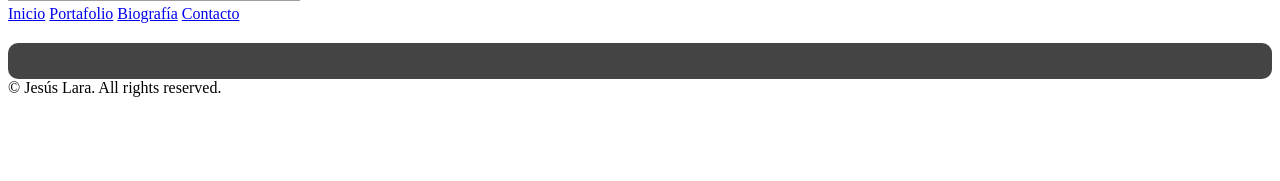
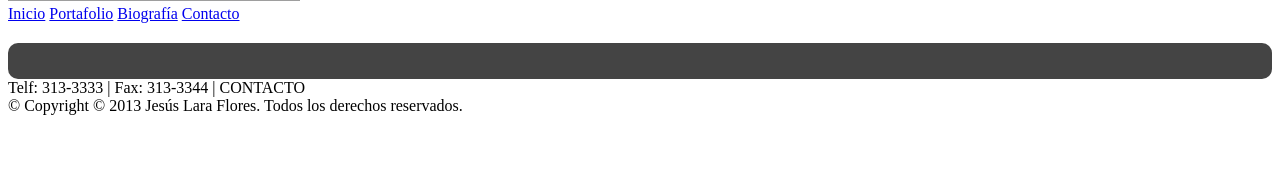
Before and after one commit to heraldmatias/portafolio, a Django app: template templates/album/album.html in a window 1280 px wide. Shown: the part 604-785 px from the top of the page. Run offline with Django 3.2, Linux system fonts and the light colour scheme; the template is opened without the code that fills it, so the values that code supplies are empty; some libraries are stand-ins or nearby versions; grey boxes are pictures that could not be loaded.

Commit message:
facebook

```diff
--- a/static/css/style-desktop.css
+++ b/static/css/style-desktop.css
@@ -208,7 +208,7 @@ section:last-child
 		box-shadow: inset 0px 1px 0px 0px #e0e4e7;
 		text-align: center;
 		padding: 45px 0 80px 0;
-		color: #8d9ca3;
+		/*color: #8d9ca3;*/
 		text-shadow: 1px 1px 0px rgba(255,255,255,0.5);
 	}
 
--- a/static/css/style-mobile.css
+++ b/static/css/style-mobile.css
@@ -232,7 +232,7 @@ body, input, textarea, select
 		box-shadow: inset 0px 1px 0px 0px #e0e4e7;
 		text-align: center;
 		padding: 20px 30px 20px 30px;
-		color: #8d9ca3;
+		/*color: #8d9ca3;*/
 		text-shadow: 1px 1px 0px rgba(255,255,255,0.5);
 	}
 
--- a/templates/base.html
+++ b/templates/base.html
@@ -50,7 +50,9 @@
     {% comment %} {% include 'website/footer.html' %} {% endcomment %}
     <!-- Copyright -->
     <div id="copyright">
-      &copy; Jesús Lara. All rights reserved.
+        Telf: 313-3333 | Fax: 313-3344 | CONTACTO
+        <br>
+      &copy; Copyright © 2013 Jesús Lara Flores. Todos los derechos reservados.
     </div>
     {% block js %}{% endblock %}
   </body>
```
